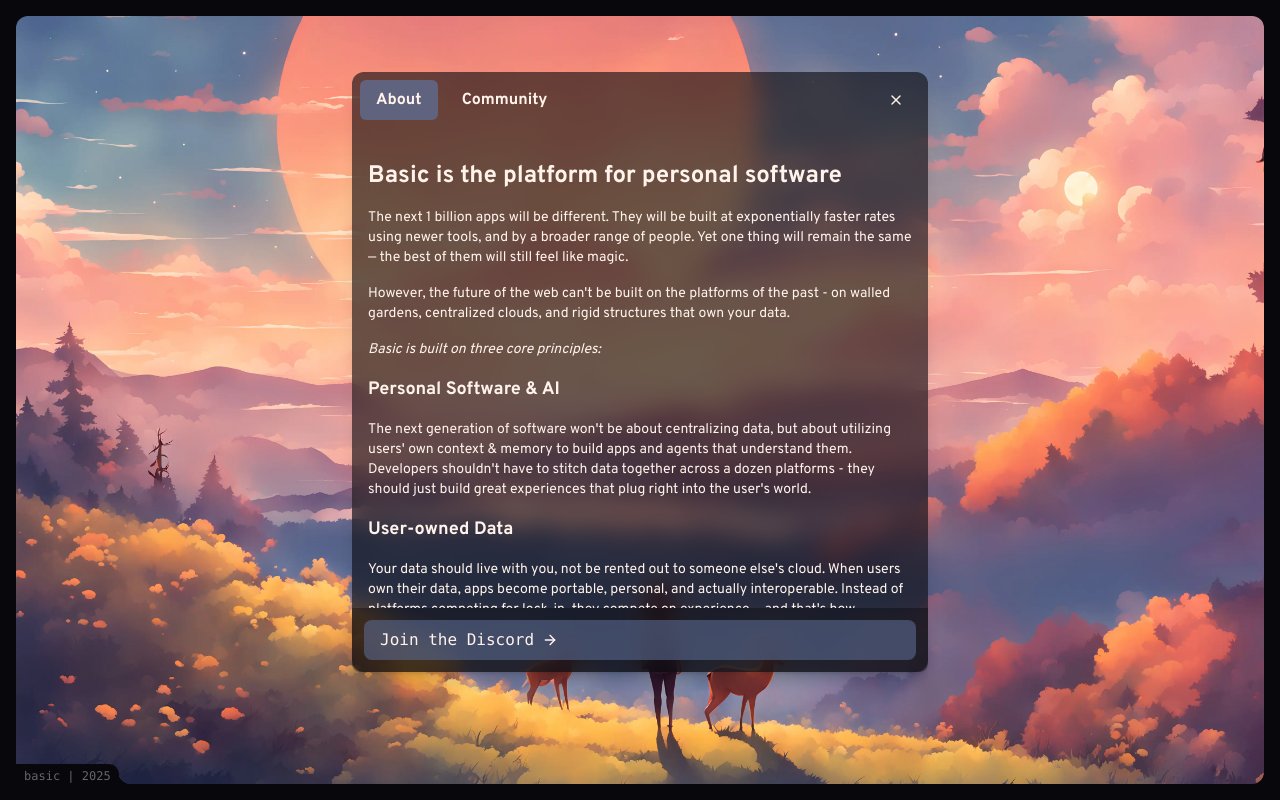
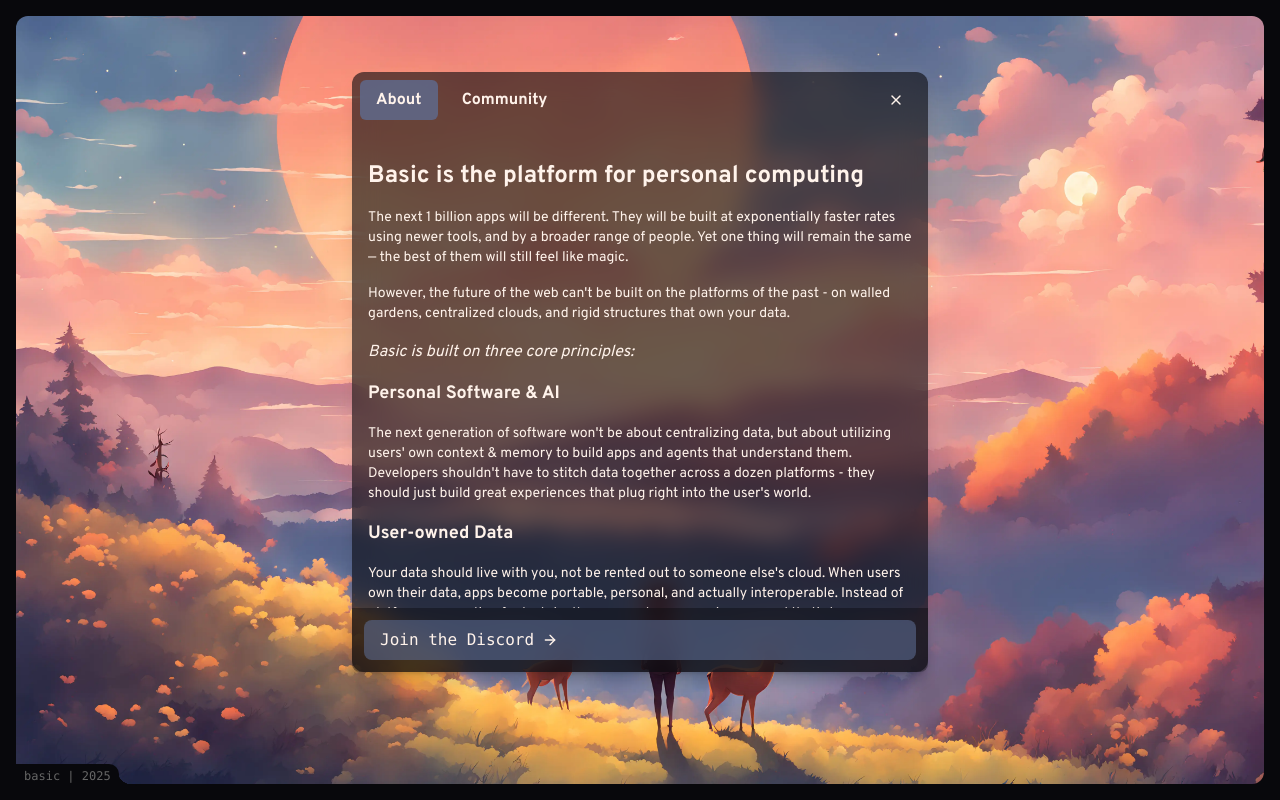
Before and after one commit to basicdb/basic-website, a Next.js app: page / in a window 1280 px wide. Built offline with nearby package versions, Linux system fonts and the light colour scheme; a web font is replaced by a local one.

Commit message:
copy update 2

```diff
--- a/src/pages/index.tsx
+++ b/src/pages/index.tsx
@@ -68,7 +68,7 @@ function DynamicFooter() {
             transition={{ type: "spring", stiffness: 300, damping: 30 }}
           >
             <div className="text-white space-y-4 px-4 py-8">
-              <h1 className="text-2xl font-bold">Basic is the platform for personal software</h1>
+              <h1 className="text-2xl font-bold">Basic is the platform for personal computing</h1>
               <p className="text-sm">
                 The next 1 billion apps will be different.
                 They will be built at exponentially faster rates using newer tools, and by a broader range of people.
@@ -80,7 +80,7 @@ function DynamicFooter() {
                 However, the future of the web can't be built on the platforms of the past - on walled gardens, centralized clouds, and rigid structures that own your data.
               </p>
 
-              <p className="text-sm italic">
+              <p className="text-md italic">
                 Basic is built on three core principles:
               </p>
 
@@ -108,7 +108,7 @@ function DynamicFooter() {
               <h2 className="text-lg font-bold">…and more!</h2>
               <p className="text-sm">
                 Basic is built on these principles to help create a new kind of internet - one where users own their data, apps are personal, and collaboration is seamless.
-                We love gathering like-minded builders who care about the open web and personal computing.
+                But most important, the future of the web will be created by <em>you</em> : like-minded builders who care about the open web and personal computing.
               </p>
 
               <p className="text-sm">
```
